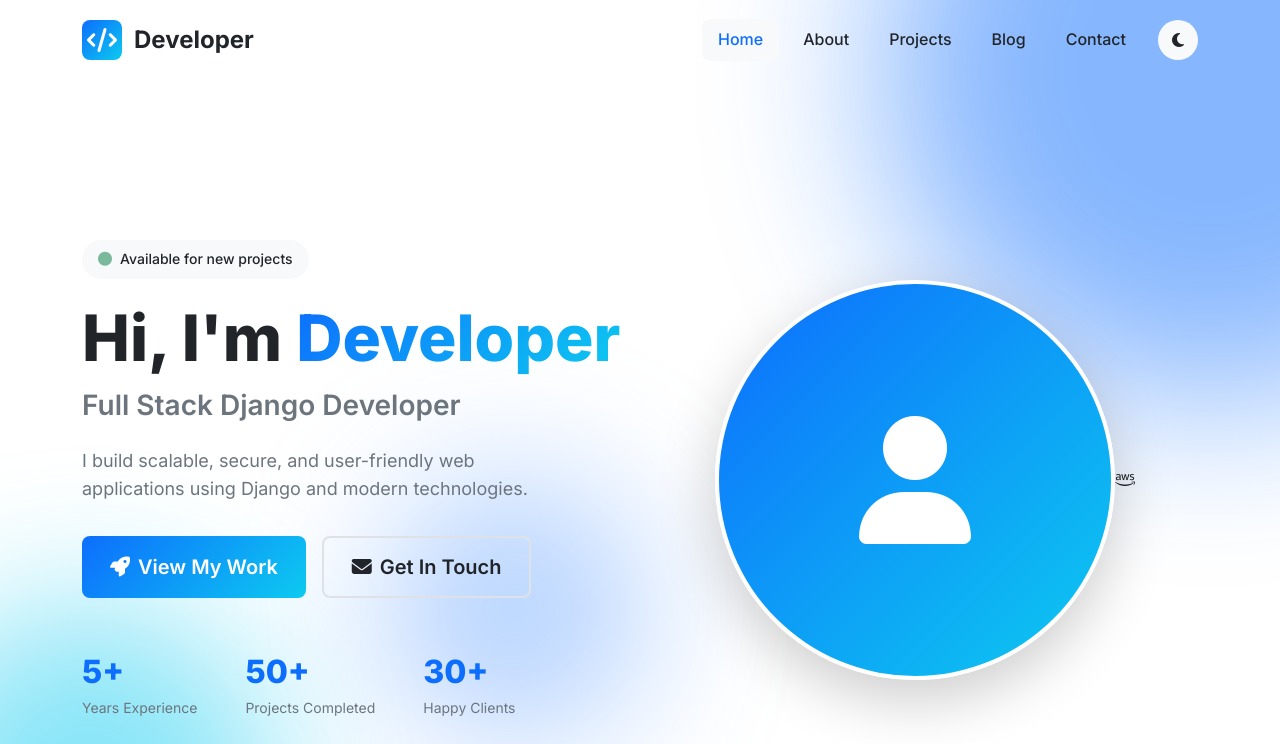
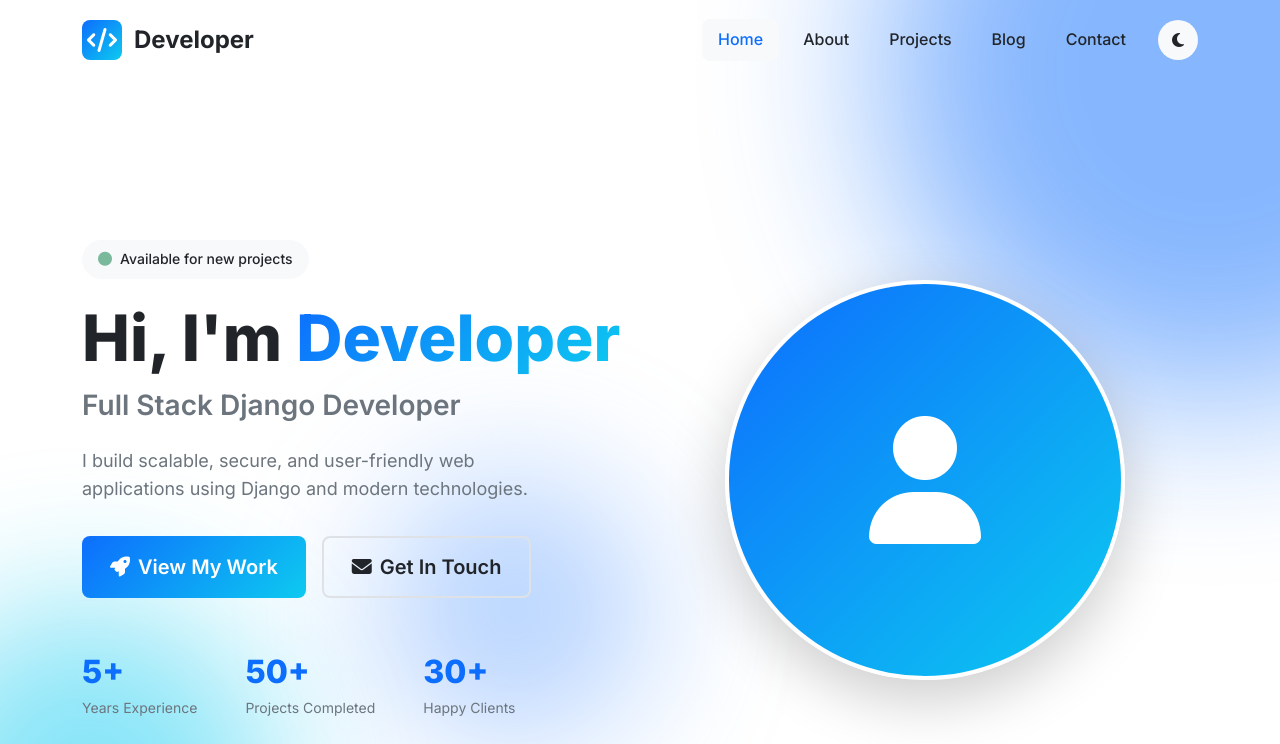
Before and after one commit to emmydigitalzcodes/MyPortfolio1, a Django app: page / in a window 1280 px wide. Shown: the top 744 px of the page. Run offline with Django 5.2, Linux system fonts and the light colour scheme; data comes from the database, SQL or seed files in the repository; data that the repository does not hold is empty.

Commit message:
iconremoved

```diff
--- a/templates/home/home.html
+++ b/templates/home/home.html
@@ -84,8 +84,8 @@
                         <i class="fab fa-docker"></i>
                     </div>
                     <div class="floating-icon icon-5"> {% endcomment %}
-                        <i class="fab fa-aws"></i>
-                    </div>
+                        {% comment %} <i class="fab fa-aws"></i>
+                    </div> {% endcomment %}
                 </div>
             </div>
         </div>
```
